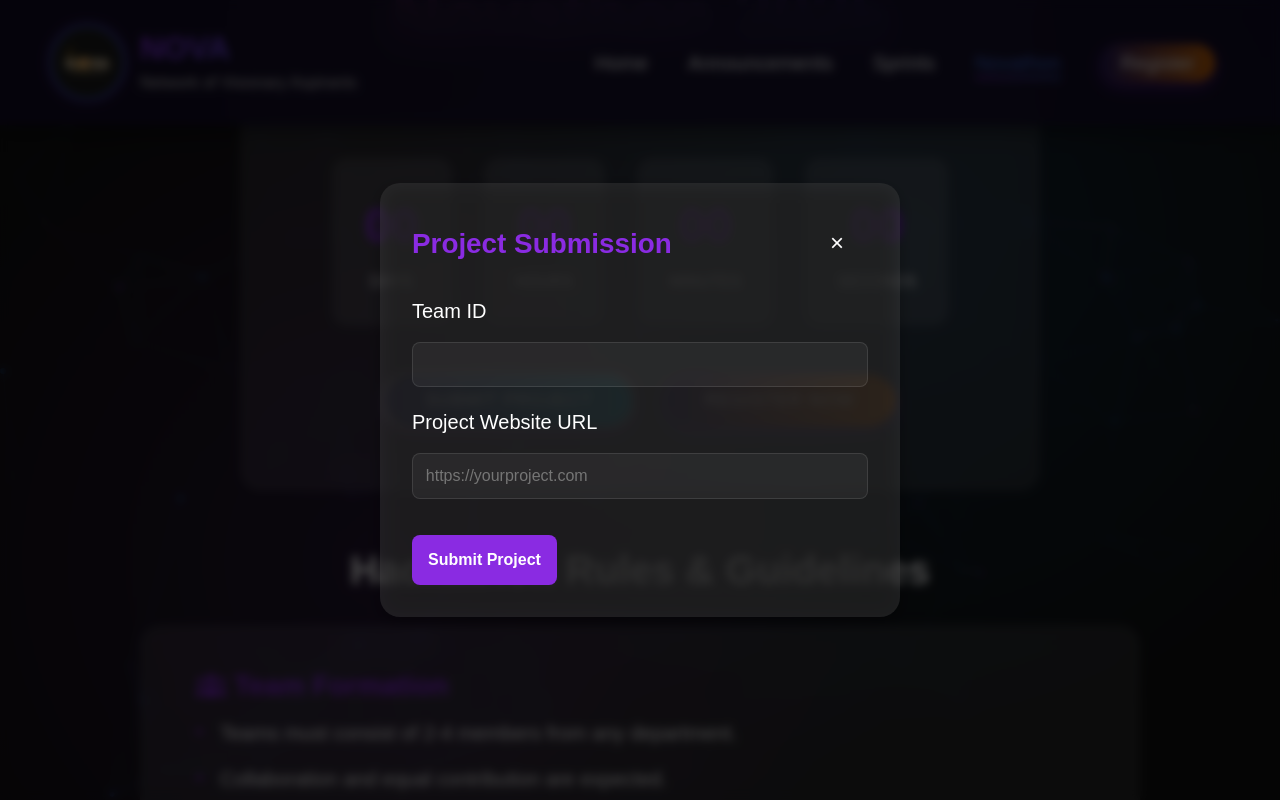
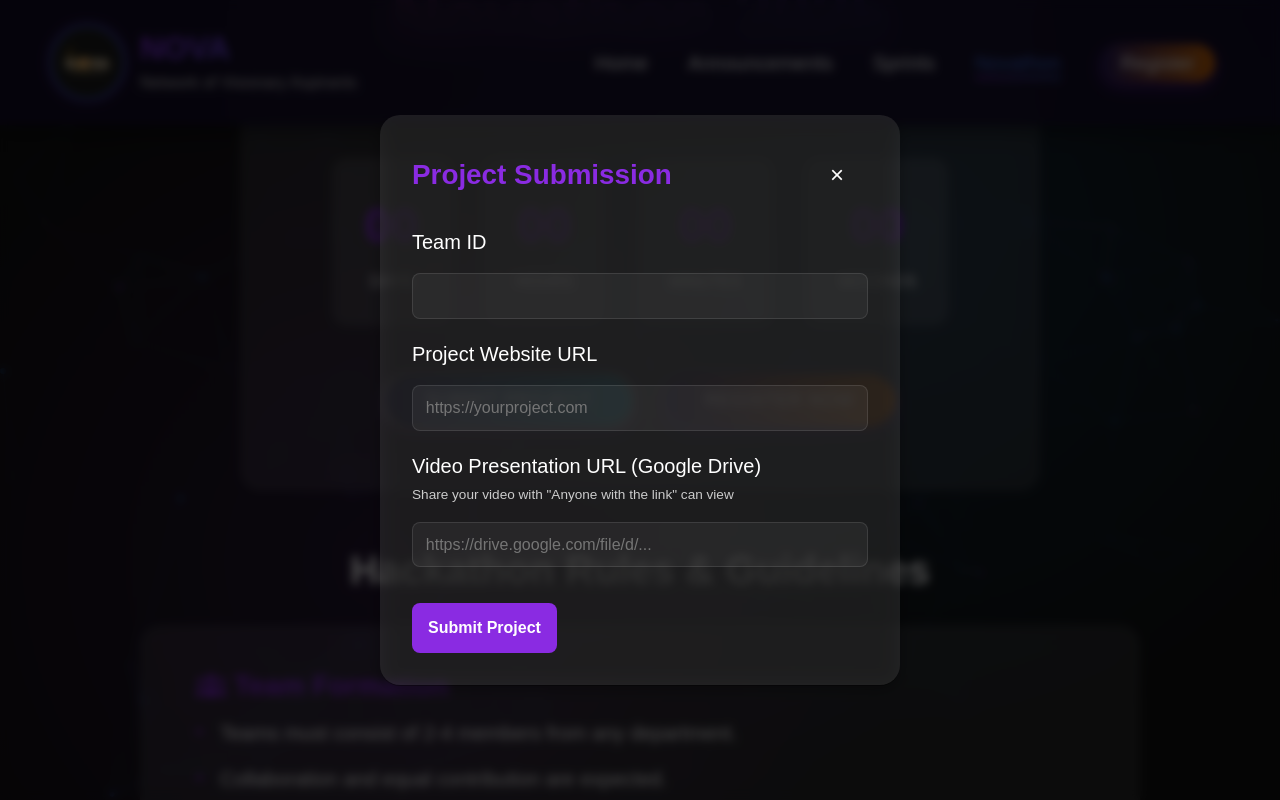
Before and after one commit to Ecb05/NOVA-Website-React, a React (Vite) app in the folder NOVA/: page /novathon in a window 1280 px wide. Both pictures are taken after a click on the button "SUBMIT PROJECT". Shown: the part 967-1767 px from the top of the page. Built offline with nearby package versions, Linux system fonts and the light colour scheme; no server answers.

Commit message:
updated submission form to include new fields and validation logic.

```diff
--- a/NOVA/src/components/novathon/SubmissionModal.jsx
+++ b/NOVA/src/components/novathon/SubmissionModal.jsx
@@ -6,7 +6,8 @@ const SubmissionModal = ({ isOpen, onClose }) => {
 
   const [formData, setFormData] = useState({
     teamId: '',
-    projectUrl: ''
+    projectUrl: '',
+    videoPresentationUrl: ''
   });
 
   const handleChange = (e) => {
@@ -19,7 +20,7 @@ const SubmissionModal = ({ isOpen, onClose }) => {
     const result = await submitProject(formData);
 
     if (result.success) {
-      setFormData({ teamId: '', projectUrl: '' });
+      setFormData({ teamId: '', projectUrl: '', videoPresentationUrl: '' });
       setTimeout(() => onClose(), 2000);
     }
   };
@@ -60,6 +61,29 @@ const SubmissionModal = ({ isOpen, onClose }) => {
             />
           </div>
 
+          <div className="form-group">
+            <label htmlFor="videoPresentationUrl">
+              Video Presentation URL (Google Drive)
+              <span style={{
+                fontSize: '0.85rem',
+                color: 'var(--gray-text)',
+                display: 'block',
+                marginTop: '0.3rem'
+              }}>
+                Share your video with "Anyone with the link" can view
+              </span>
+            </label>
+            <input
+              type="url"
+              id="videoPresentationUrl"
+              name="videoPresentationUrl"
+              value={formData.videoPresentationUrl}
+              onChange={handleChange}
+              placeholder="https://drive.google.com/file/d/..."
+              required
+            />
+          </div>
+
           <button
             type="submit"
             className="submit-registration"
--- a/NOVA/src/hooks/useSubmissionForm.js
+++ b/NOVA/src/hooks/useSubmissionForm.js
@@ -8,11 +8,13 @@ export const useSubmissionForm = (apiEndpoint = `${API_BASE_URL}/api/submit`) =>
   const [message, setMessage] = useState({ text: '', type: '' });
 
   const validateForm = (formData) => {
+    // Validate Team ID
     if (!formData.teamId) {
       setMessage({ text: 'Please enter your Team ID', type: 'error' });
       return false;
     }
 
+    // Validate Project URL
     if (!formData.projectUrl) {
       setMessage({ text: 'Please enter your Project URL', type: 'error' });
       return false;
@@ -22,6 +24,27 @@ export const useSubmissionForm = (apiEndpoint = `${API_BASE_URL}/api/submit`) =>
       new URL(formData.projectUrl);
     } catch (e) {
       setMessage({ text: 'Please enter a valid Project URL', type: 'error' });
+      return false;
+    }
+
+    // Validate Video Presentation URL
+    if (!formData.videoPresentationUrl) {
+      setMessage({ text: 'Please enter your Video Presentation URL', type: 'error' });
+      return false;
+    }
+
+    try {
+      const videoUrl = new URL(formData.videoPresentationUrl);
+      // Check if it's a Google Drive link
+      if (!videoUrl.hostname.includes('drive.google.com')) {
+        setMessage({
+          text: 'Please provide a valid Google Drive link for the video presentation',
+          type: 'error'
+        });
+        return false;
+      }
+    } catch (e) {
+      setMessage({ text: 'Please enter a valid Video Presentation URL', type: 'error' });
       return false;
     }
 
@@ -42,7 +65,8 @@ export const useSubmissionForm = (apiEndpoint = `${API_BASE_URL}/api/submit`) =>
         headers: { 'Content-Type': 'application/json' },
         body: JSON.stringify({
           submissionTeamId: formData.teamId,
-          projectUrl: formData.projectUrl
+          projectUrl: formData.projectUrl,
+          videoPresentationUrl: formData.videoPresentationUrl
         })
       });
 
@@ -54,8 +78,8 @@ export const useSubmissionForm = (apiEndpoint = `${API_BASE_URL}/api/submit`) =>
           type: 'success'
         });
         setTimeout(() => {
-    setMessage({ text: '', type: '' });
-  }, 3000);
+          setMessage({ text: '', type: '' });
+        }, 3000);
         return { success: true };
       } else {
         throw new Error(result.message || 'Failed to submit project');
```
